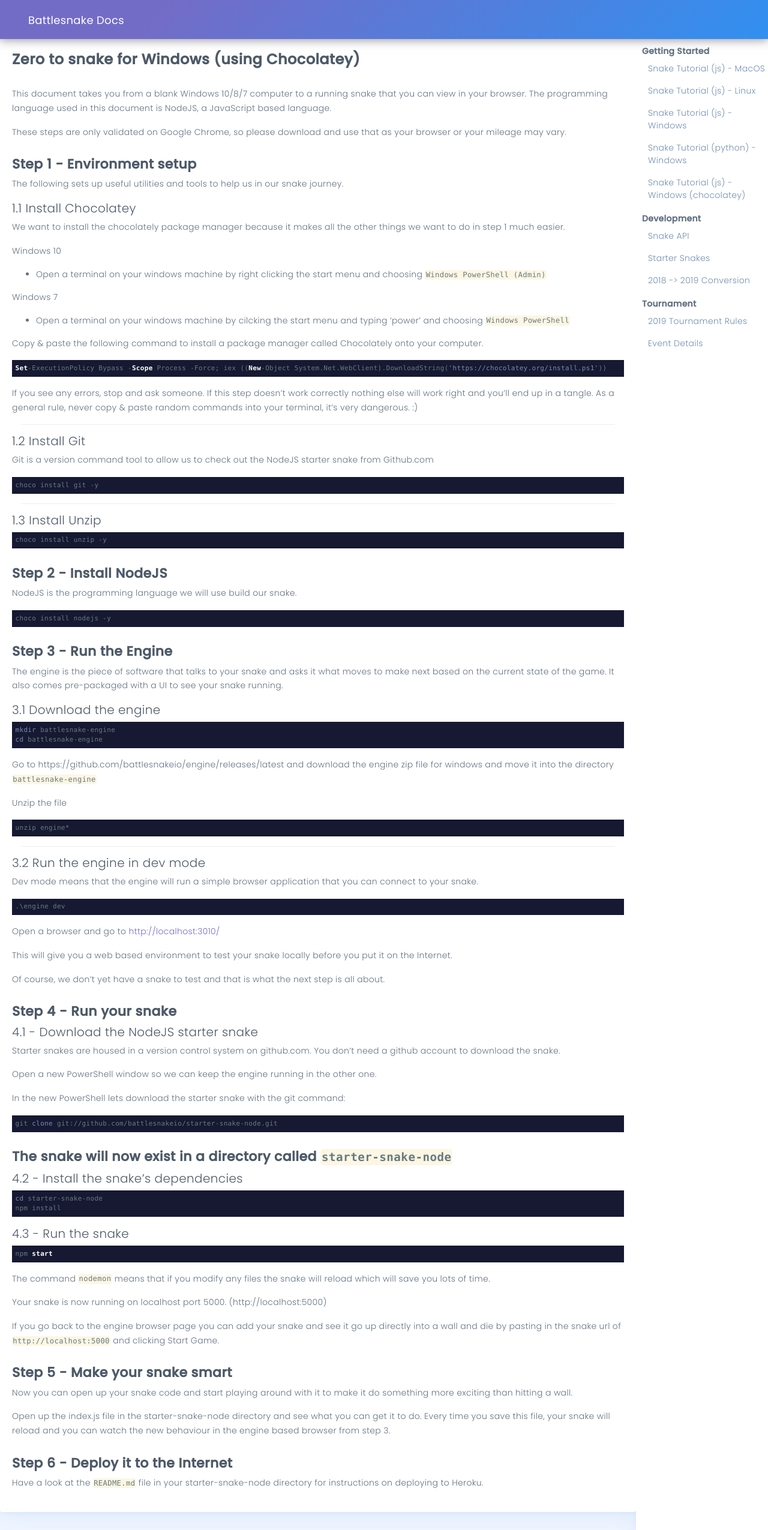
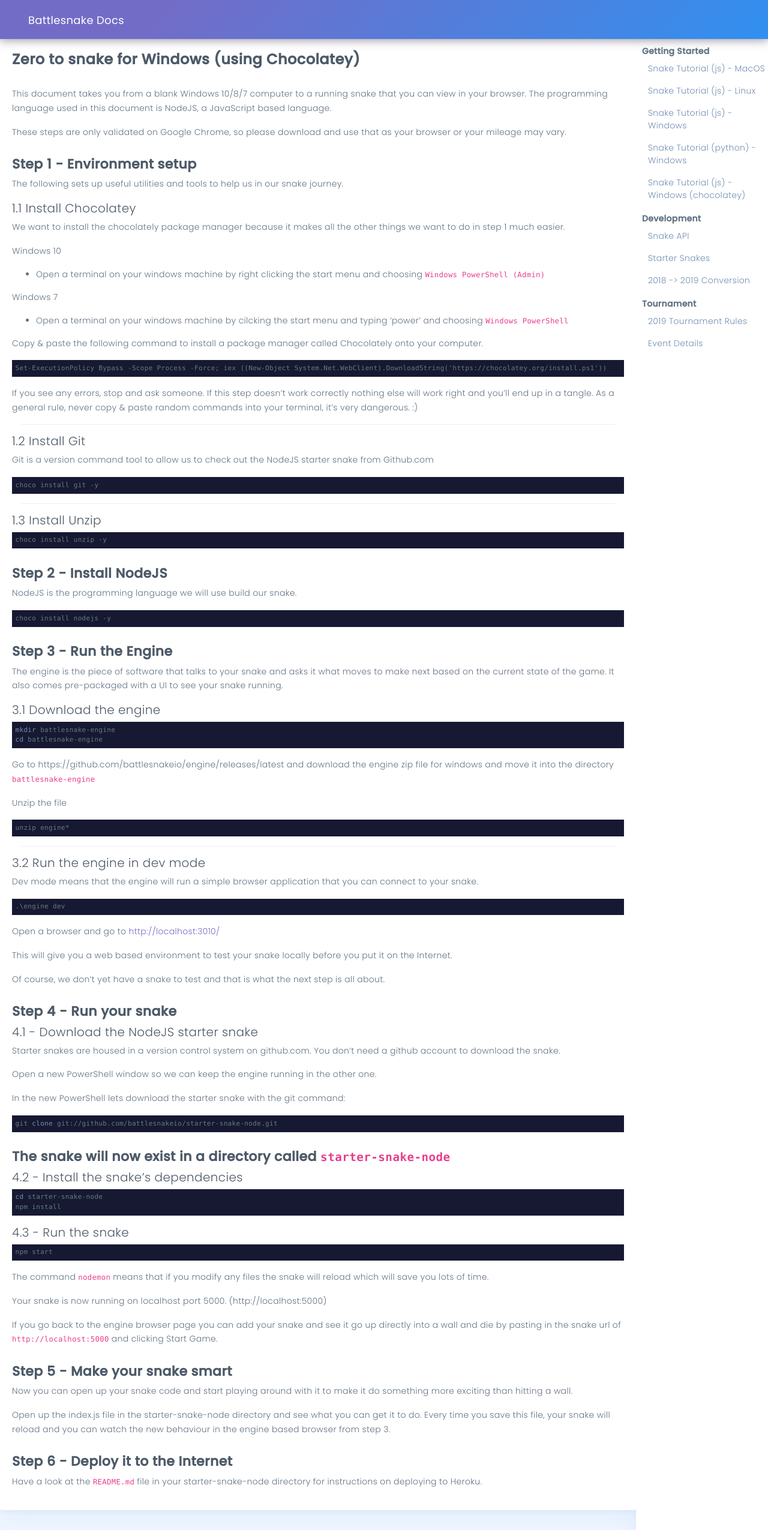
Before and after one commit to xtagon/docs, a Jekyll site: the page built from docs/zero-to-snake-windows-chocolatey.md, in a window 1280 px wide. Shown: the whole page at 60% size. Built offline with Jekyll 4.4.1, drawn with Linux system fonts in a browser that asks for light colours; nearby versions of some CDN libraries.

```diff
--- a/docs/_config.yml
+++ b/docs/_config.yml
@@ -1,3 +1,5 @@
-highlighter: none
+kramdown:
+  syntax_highlighter_opts:
+    disable : true
 
 google_analytics: 'UA-36561803-14'
```
